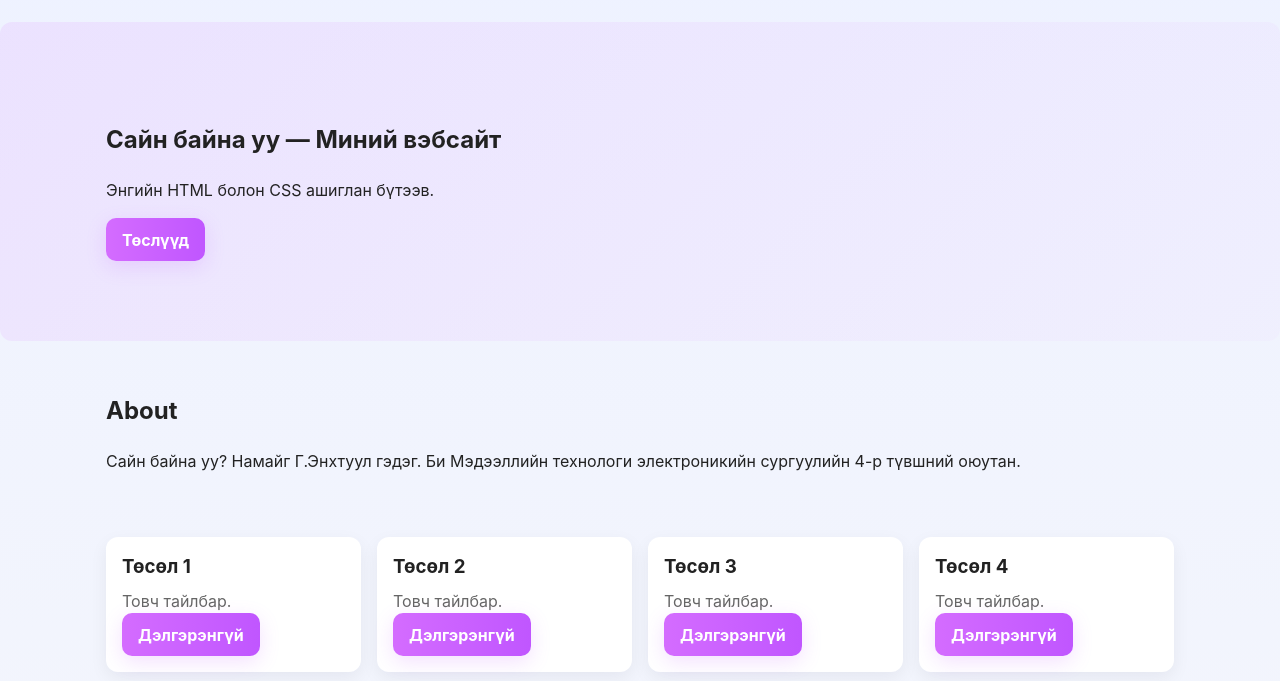
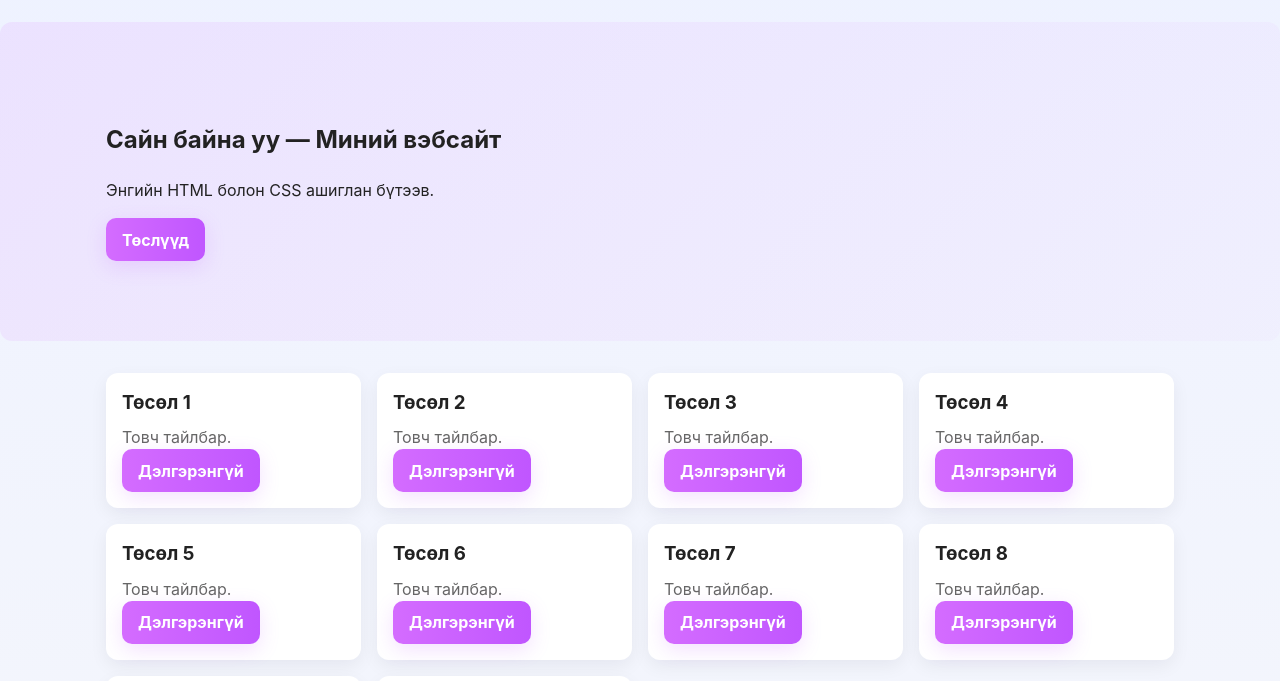
Before and after one commit to tagtaaa/tuulai.github.io, a plain HTML site: page index.html in a window 1280 px wide. Shown: the part 75-756 px from the top of the page. Drawn offline with Linux system fonts and the light colour scheme.

Commit message:
html+css nemlee

```diff
--- a/index.html
+++ b/index.html
@@ -12,7 +12,7 @@
       <h1 class="logo">Миний Сайт</h1>
       <nav class="nav">
         <a href="#hero">Home</a>
-        <a href="#about">About</a>
+        <a href="about.html">About</a>
         <a href="#projects">Projects</a>
         <a href="#contact">Contact</a>
       </nav>
@@ -27,12 +27,6 @@
         <p>Энгийн HTML болон CSS ашиглан бүтээв.</p>
         <a class="btn" href="#projects">Төслүүд</a>
       </div>
-    </section>
-
-    <!-- About Section -->
-    <section id="about" class="container">
-      <h2>About</h2>
-      <p>Сайн байна уу? Намайг Г.Энхтуул гэдэг. Би Мэдээллийн технологи электроникийн сургуулийн 4-р түвшний оюутан.</p>
     </section>
 
     <!-- Projects Section -->
```
